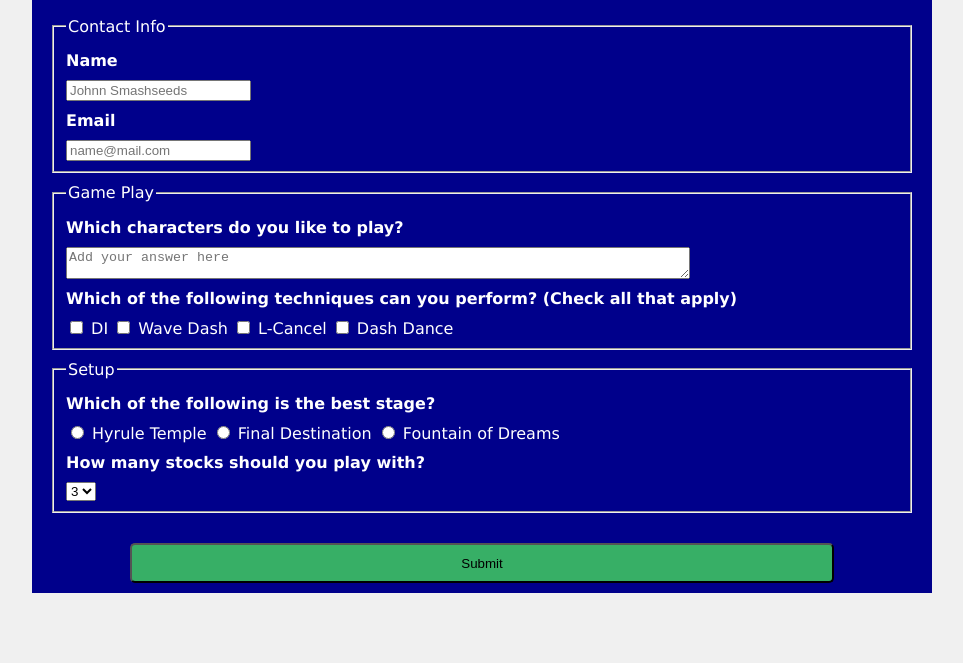
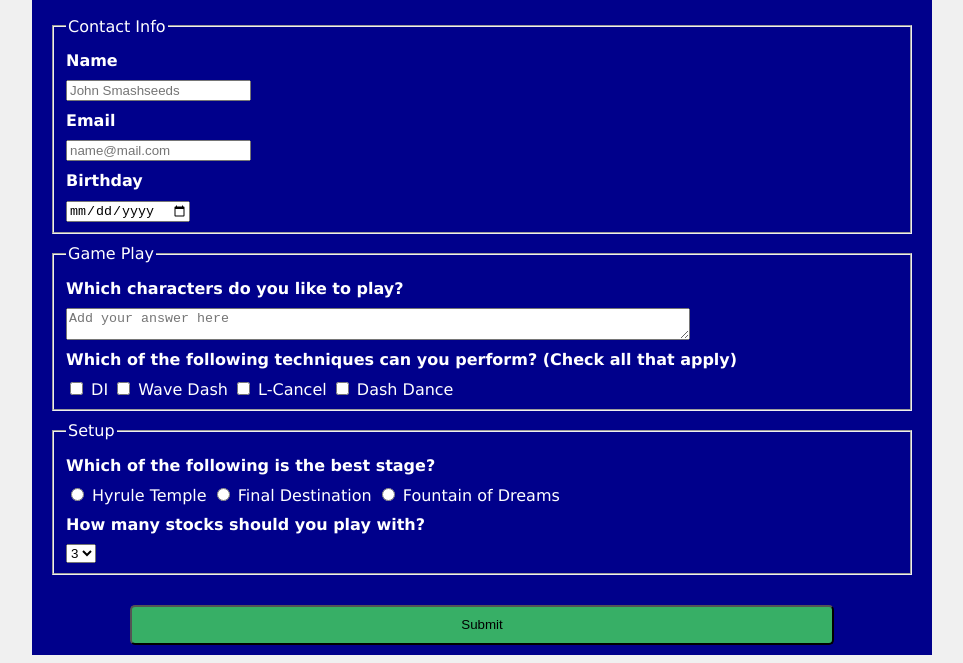
Before and after one commit to benspector-mls/quiz-your-friends, a plain HTML site: page index.html in a window 1280 px wide. Shown: the part 140-803 px from the top of the page, without its empty margins (158-1121 px from the left). Drawn offline with Linux system fonts and the light colour scheme.

Commit message:
added birthday input

```diff
--- a/index.html
+++ b/index.html
@@ -13,14 +13,17 @@
         <p>What are your preferences and abilities for the greatest fighter of them all? </p>
     </header>
     <main>
-        <form action="#">
+        <form>
             <fieldset>
                 <legend>Contact Info</legend>
                 <label for="name">Name</label>
-                <input type="text" name="name" placeholder="Johnn Smashseeds">
+                <input type="text" name="name" placeholder="John Smashseeds">
 
                 <label for="email">Email</label>
                 <input type="email" name="email-address" placeholder="name@mail.com">
+
+                <label for="birthday">Birthday</label>
+                <input type="date" name="birthday">
             </fieldset>
 
             <fieldset>
@@ -59,11 +62,3 @@
     </footer>
 </body>
 </html>
-
-<!--
-text
-textarea
-select
-checkbox
-radio
- -->
```
